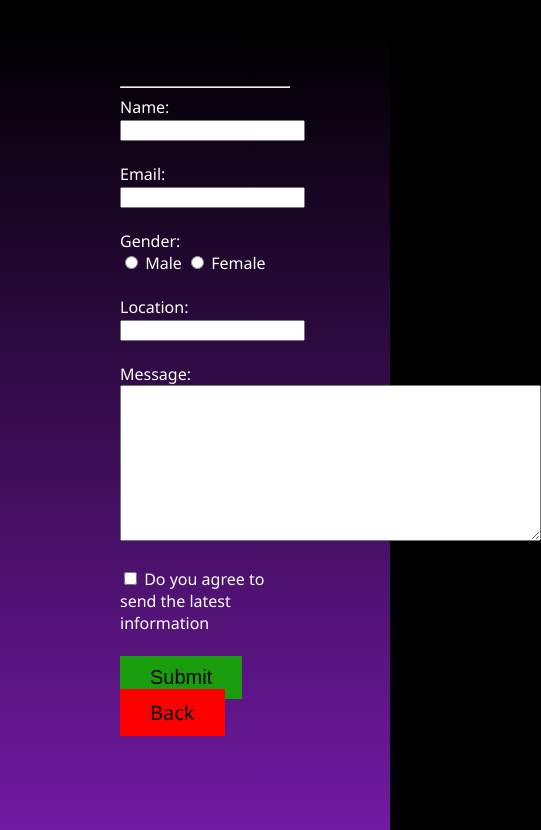
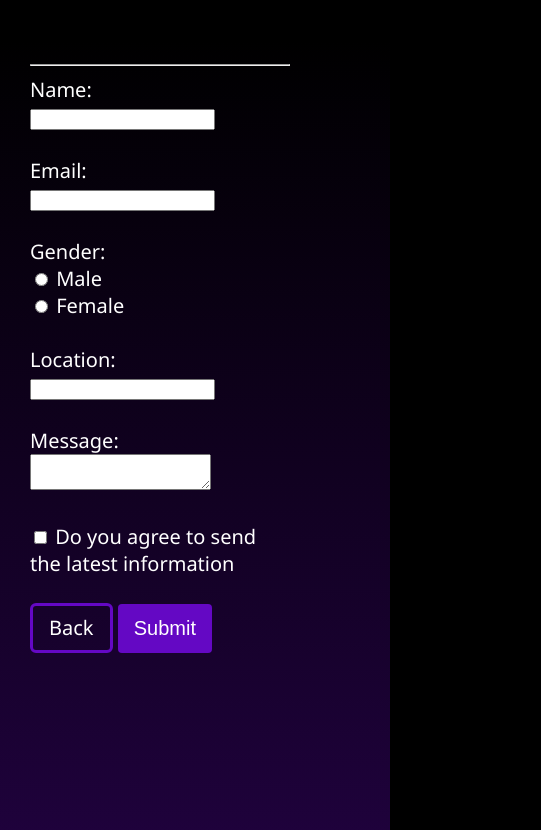
Before and after one commit to FarhanMS123/DanBam, a plain HTML site: page contact.html in a window 390 px wide. Shown: the part 173-1003 px from the top of the page, 541 px wide, since content can reach past the window. Drawn offline with nearby package versions, Linux system fonts and the light colour scheme.

Commit message:
About & Contact

```diff
--- a/contact.html
+++ b/contact.html
@@ -60,7 +60,7 @@
                 <label for="">Gender:</label><br>
 
                 <input type="radio"name="gender">
-                <label for="">Male</label>
+                <label for="">Male</label><br>
 
                 <input type="radio"name="gender">
                 <label for="">Female</label><br><br>
@@ -79,13 +79,13 @@
                 <br><br>
 
                 <label for="">Message:</label><br>
-                <textarea name="" id="" cols="50" rows="10"></textarea><br><br>
+                <textarea></textarea><br><br>
 
                 <input type="checkbox">
                 <label for="">Do you agree to send the latest information</label><br><br>
 
+                <a href="index.html" id="button2">Back</a>
                 <button type="submit" id="button1">Submit</button>
-                <a href="index.html" id="button2">Back</a>
             </form>
         </div>
     </div>
--- a/css/about.css
+++ b/css/about.css
@@ -1,8 +1,17 @@
 @import url('../base/base.css');
 
+body{
+    background-image: radial-gradient(circle at 100% 100vh, rgba(100,8,196,0.3), rgba(100,8,196, 0)),
+                      radial-gradient(circle at 19em calc(100vh + 6em + 14em), rgba(100,8,196,0.3), rgba(100,8,196, 0) 50%),
+                      linear-gradient(to top, rgba(100,8,196,0.3) 0%, rgba(100,8,196, 0) 30%);
+    background-attachment: scroll, scroll, scroll;
+    background-position: left top, left top, left top;
+    background-repeat: no-repeat, no-repeat, no-repeat;
+    background-image: linear-gradient(to top, #210240 0%, black 80%);
+}
 
 .container {
-   background-image: linear-gradient(to top, #721aa4 0%, black 80%);
+   background-image: linear-gradient(to top, #210240 0%, black 80%);
    width: 100%;
    padding-top: 10px;
    padding-bottom: 10px;
@@ -49,8 +58,7 @@
 
 .row img {
     width: 32%;
- }
-
+}
 .social{
     display: flex;
     align-items: center;
@@ -61,3 +69,76 @@ footer{
    padding:1rem 0.5rem;
    text-align: center;
 }
+
+@media screen and (max-width: 800px){
+    @import url('../base/base.css');
+
+    .container {
+        background-image: linear-gradient(to top, #210240 0%, black 80%);
+        width: 100%;
+        padding-top: 15px;
+        padding-bottom: 1px;
+        height: 600px;
+    }
+
+
+    .title>p {
+    color: blueviolet;
+    font-size: 4rem;
+    text-align: center;
+    }
+
+    .title2>p {
+        color: blueviolet;
+        font-size: 20px;
+        text-align: center;
+    }
+
+    .desc{
+        color: white;
+        text-align: center;
+        right: 0px;
+        top: 0px;
+        padding: 10px;
+        margin: 10px;
+        display: flex;
+        align-items: center;
+        padding: 0px;
+        font-size: 10px;
+    }
+
+    .column {
+        display: flex;
+        flex-direction: column;
+        justify-content: space-evenly;
+        width: 100%;
+    }
+
+    .row {
+        width: 100%;
+        display: flex;
+        justify-content: space-evenly;
+    }
+
+    .row img {
+        width: 32%;
+    }
+
+    .social{
+        display: flex;
+        align-items: center;
+        justify-content: space-evenly;
+    }
+
+    .social img{
+        width: 50px;
+        height: 50px;
+        border-radius: 10px;
+
+    }
+
+    footer{
+        padding:1rem 0.5rem;
+        text-align: center;
+    }
+}
--- a/css/contact.css
+++ b/css/contact.css
@@ -1,11 +1,19 @@
 @import url('../base/base.css');
 
+body{
+    background-image: radial-gradient(circle at 100% 100vh, rgba(100,8,196,0.3), rgba(100,8,196, 0)),
+                      radial-gradient(circle at 19em calc(100vh + 6em + 14em), rgba(100,8,196,0.3), rgba(100,8,196, 0) 50%),
+                      linear-gradient(to top, rgba(100,8,196,0.3) 0%, rgba(100,8,196, 0) 30%);
+    background-attachment: scroll, scroll, scroll;
+    background-position: left top, left top, left top;
+    background-repeat: no-repeat, no-repeat, no-repeat;
+    background-image: linear-gradient(to top, #210240 0%, black 80%);
+}
 
 .container {
-   background-image: linear-gradient(to top, #721aa4 0%, black 80%);
-   width: 100%;
-   padding-top: 10px;
-   padding-bottom: 10px;
+    width: 100%;
+    padding-top: 10px;
+    padding-bottom: 10px;
 }
 
 
@@ -23,30 +31,105 @@
     padding-left: 20px;
     padding-top: 20px;
     padding-bottom: 100px;
+    font-size: 20px;
 }
 
 #button1{
-    background-color: #1a9d0c;
+    background-color: #6408c4;
     border: none;
-    color: black;
-    padding: 10px 30px;
-    text-align: center;
+    color: white;
+    border-radius: 4px;
+    padding: 0.8rem 1rem;
     font-size: 20px;
     cursor: pointer;
 }
 
 #button2{
-    background-color: red;
-    border: none;
-    color: black;
-    padding: 10px 30px;
-    text-align: center;
-    font-size: 20px;
+    background: transparent;
+    border: solid #6408c4;
+    color: white;
+    padding: 0.8rem 1rem;
+    padding-top: 0.5rem;
+    padding-bottom: 0.6rem;
     cursor: pointer;
     text-decoration: none;
+    border-radius: 6px;
+    font-size: 20px;
+    width: 10px;
+}
+
+.column {
+    display: flex;
+    flex-direction: column;
+    justify-content: space-evenly;
+    width: 100%;
+ }
+
+.row {
+    width: 100%;
+    display: flex;
+    justify-content: space-evenly;
 }
 
 footer{
    padding:1rem 0.5rem;
    text-align: center;
 }
+
+@media screen and (max-width: 800px){
+    @import url('../base/base.css');
+
+    .container {
+        width: 100%;
+        padding-top: 5px;
+        padding-bottom: 10px;
+        height: 1000px;
+    }
+
+
+    .title>p {
+        color: blueviolet;
+        font-size: 4rem;
+        text-align: center;
+    }
+
+    .form-page{
+        color: white;
+        margin-top: 50px;
+        margin-left: 10px;
+        margin-right: 100px;
+        padding-left: 20px;
+        padding-top: 20px;
+        padding-bottom: 100px;
+        font-size: 20px;
+    }
+
+    #button1{
+        background-color: #6408c4;
+        border: none;
+        color: white;
+        border-radius: 4px;
+        padding: 0.8rem 1rem;
+        font-size: 20px;
+        cursor: pointer;
+    }
+
+    #button2{
+        background: transparent;
+        border: solid #6408c4;
+        color: white;
+        padding: 0.8rem 1rem;
+        padding-top: 0.5rem;
+        padding-bottom: 0.6rem;
+        cursor: pointer;
+        text-decoration: none;
+        border-radius: 6px;
+        font-size: 20px;
+        width: 10px;
+    }
+
+    footer{
+        padding:1rem 0.5rem;
+        text-align: center;
+    }
+}
```
Also changed, not shown: about.html (+8 -4 lines), img/facebook.jpg (added), img/facebook.png (added), img/instagram.jpg (added), img/instagram.png (added), img/youtube.jpg (added), img/youtube.png (added).
